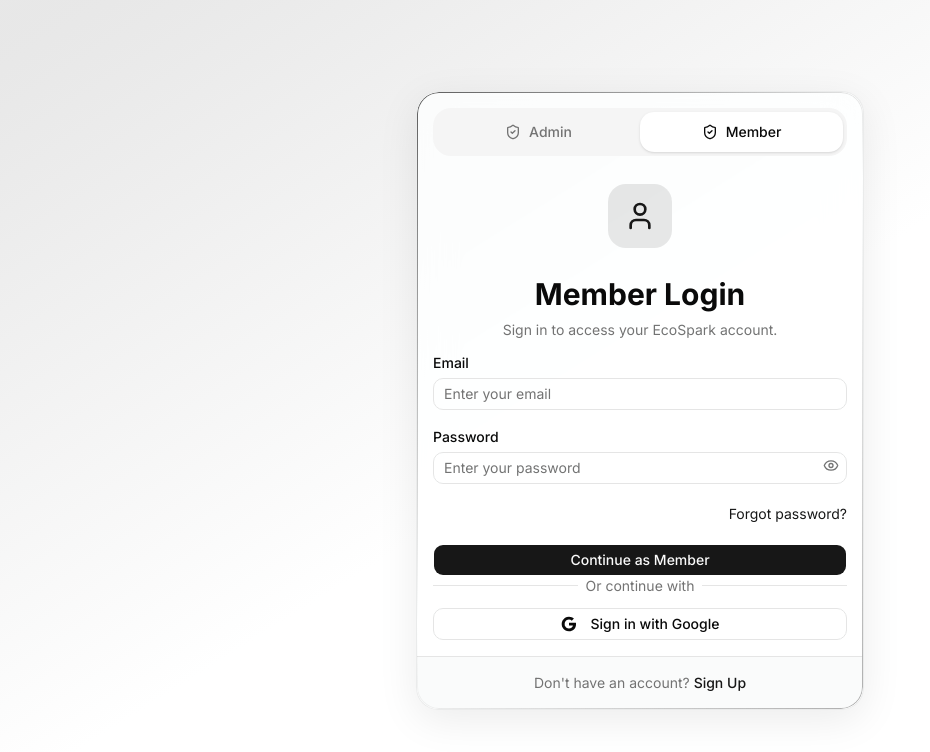
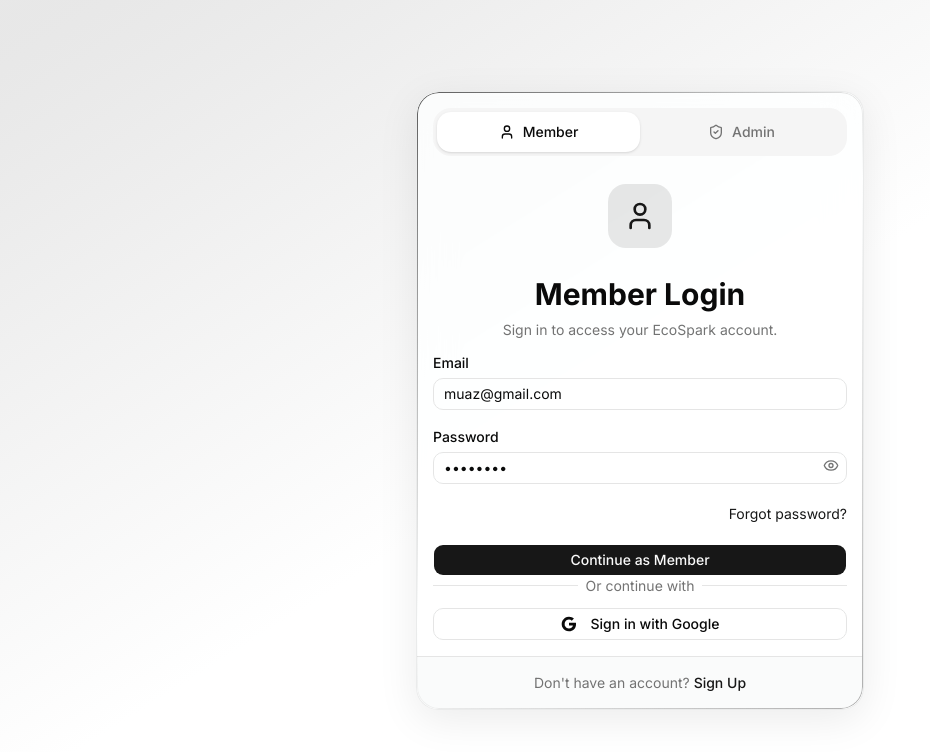
Before and after one commit to nurulamin092/eco-spark-hub-client, a Next.js app: page /login in a window 1280 px wide. Shown: the top 752 px of the page, without its empty margins (0-930 px from the left). Built offline with nearby package versions, Linux system fonts and the light colour scheme; no server answers.

Commit message:
auto fill member

```diff
--- a/src/features/auth/login/components/LoginForm.tsx
+++ b/src/features/auth/login/components/LoginForm.tsx
@@ -1,6 +1,7 @@
+/* eslint-disable react-hooks/exhaustive-deps */
 "use client";
 
-import { useState } from "react";
+import { useState, useEffect } from "react";
 import Link from "next/link";
 
 import {
@@ -28,7 +29,7 @@
   const [role, setRole] = useState<"member" | "admin">("member");
 
   // Later you can do:
-  // const {...} = useLoginForm(role);
+
   const { form, isPending, serverError, showPassword, setShowPassword } =
     useLoginForm();
 
@@ -40,7 +41,27 @@
     email: "admin@eco.com",
     password: "password",
   };
+  useEffect(() => {
+    if (role === "member") {
+      form.setFieldValue("email", DEMO_MEMBER.email);
+      form.setFieldValue("password", DEMO_MEMBER.password);
+    } else {
+      form.setFieldValue("email", DEMO_ADMIN.email);
+      form.setFieldValue("password", DEMO_ADMIN.password);
+    }
+  }, [role]);
 
+  const changeRole = (newRole: "member" | "admin") => {
+    setRole(newRole);
+
+    if (newRole === "member") {
+      form.setFieldValue("email", DEMO_MEMBER.email);
+      form.setFieldValue("password", DEMO_MEMBER.password);
+    } else {
+      form.setFieldValue("email", DEMO_ADMIN.email);
+      form.setFieldValue("password", DEMO_ADMIN.password);
+    }
+  };
   return (
     <Card className="mx-auto w-full max-w-md rounded-3xl border-gradient glass shadow-card">
       <CardHeader className="space-y-6">
@@ -48,11 +69,21 @@
         <div className="grid grid-cols-2 rounded-2xl bg-muted p-1">
           <button
             type="button"
-            onClick={() => {
-              setRole("admin");
-              form.setFieldValue("email", DEMO_ADMIN.email);
-              form.setFieldValue("password", DEMO_ADMIN.password);
-            }}
+            onClick={() => changeRole("member")}
+            className={cn(
+              "flex items-center justify-center gap-2 rounded-xl py-2.5 text-sm font-medium transition-all",
+              role === "member"
+                ? "bg-background shadow-sm text-foreground"
+                : "text-muted-foreground hover:text-foreground",
+            )}
+          >
+            <User className="h-4 w-4" />
+            Member
+          </button>
+
+          <button
+            type="button"
+            onClick={() => changeRole("admin")}
             className={cn(
               "flex items-center justify-center gap-2 rounded-xl py-2.5 text-sm font-medium transition-all",
               role === "admin"
@@ -62,23 +93,6 @@
           >
             <ShieldCheck className="h-4 w-4" />
             Admin
-          </button>
-          <button
-            type="button"
-            onClick={() => {
-              setRole("member");
-              form.setFieldValue("email", DEMO_MEMBER.email);
-              form.setFieldValue("password", DEMO_MEMBER.password);
-            }}
-            className={cn(
-              "flex items-center justify-center gap-2 rounded-xl py-2.5 text-sm font-medium transition-all",
-              role === "member"
-                ? "bg-background shadow-sm text-foreground"
-                : "text-muted-foreground hover:text-foreground",
-            )}
-          >
-            <ShieldCheck className="h-4 w-4" />
-            Member
           </button>
         </div>
 
```
